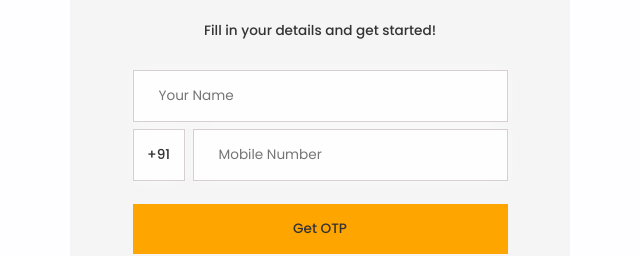
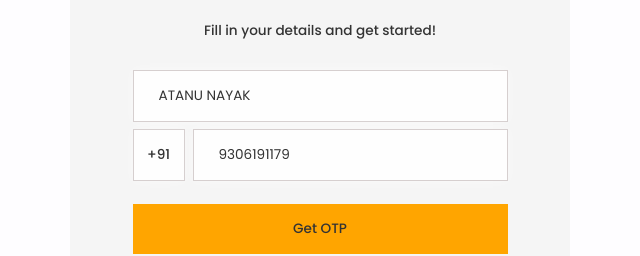
Before and after one commit to NayakPenguin/Quickscan-Realtime-Pricing, a React (Create React App) app in the folder client/: page /qrscan/0 in a window 1280 px wide. Shown: the part 244-500 px from the top of the page, without its empty margins (320-960 px from the left). Built offline with nearby package versions, Linux system fonts and the light colour scheme; a web font is replaced by a local one.

Commit message:
minor changes

```diff
--- a/client/src/Screens/Customer/PreMenu.js
+++ b/client/src/Screens/Customer/PreMenu.js
@@ -6,11 +6,14 @@ import axios from 'axios'
 
 const PreMenu = () => {
     const [managerId, setManagerId] = useState("@NayakPenguin");
-    const [name, setName] = useState("");
-    const [mobile, setMobile] = useState("");
+    const [name, setName] = useState("ATANU NAYAK");
+    const [mobile, setMobile] = useState("9306191179");
     const [email, setEmail] = useState("");
     const [showOTPBox, setShowOTPBox] = useState(false);
     const [loading, setLoading] = useState(false);
+
+    const [otp, setOtp] = useState(['', '', '', '', '', '']);
+    const inputRefs = useRef([]);
 
     const { scanId } = useParams();
 
@@ -39,13 +42,15 @@ const PreMenu = () => {
         setLoading(true);
 
         try {
-            const userId = `${name.trim()}@${cleanedMobile}`;
+            const userId = `customer@${cleanedMobile}`;
 
-            const response = await axios.post(`${API_BASE_URL}/otp/get-otp`, {
+            const response = await axios.post("http://localhost:8000/otp/get-otp", {
                 name: name.trim(),
                 mobile: cleanedMobile,
                 userId: userId
             });
+
+            console.log(response.data);
         } catch (error) {
             console.error('Error fetching OTP:', error);
         } finally {
@@ -56,11 +61,28 @@ const PreMenu = () => {
 
 
     const handleSubmit = async () => {
-        console.log(name, mobile);
-    }
+        const userOTP = otp.join('');
 
-    const [otp, setOtp] = useState(['', '', '', '', '', '']);
-    const inputRefs = useRef([]);
+        try {
+            const response = await axios.post("http://localhost:8000/otp/verify-otp", {
+                name: name.trim(),
+                mobile: mobile.replace(/\s/g, ''),
+                userId: `customer@${mobile.replace(/\s/g, '')}`,
+                userOTP: userOTP
+            });
+
+            const { success, message, token } = response.data;
+
+            if (success) {
+                localStorage.setItem('token', token);
+                console.log(message);
+            } else {
+                console.error('OTP verification failed:', message);
+            }
+        } catch (error) {
+            console.error('Error verifying OTP:', error);
+        }
+    };
 
     const handleChange = (index, event) => {
         const { value } = event.target;
@@ -92,11 +114,11 @@ const PreMenu = () => {
             <div className="form">
                 <div className="desc-text">Fill in your details and get started!</div>
                 <div className="input-box">
-                    <input type="text" placeholder="Your Name" onChange={(e) => setName(e.target.value)} disabled={loading || showOTPBox} />
+                    <input type="text" placeholder="Your Name" value={name} onChange={(e) => setName(e.target.value)} disabled={loading || showOTPBox} />
                 </div>
                 <div className="input-box">
                     <div className="box">+91</div>
-                    <input type="text" placeholder="Mobile Number" onChange={(e) => setMobile(e.target.value)} inputMode="numeric" disabled={loading || showOTPBox} />
+                    <input type="text" placeholder="Mobile Number" value={mobile} onChange={(e) => setMobile(e.target.value)} inputMode="numeric" disabled={loading || showOTPBox} />
                 </div>
                 {/* <input type="text" placeholder="Email Address" onChange={(e) => setEmail(e.target.value)} /> */}
 
```
Also changed, not shown: 1 other file (tests, documents, lock files or other folders).
